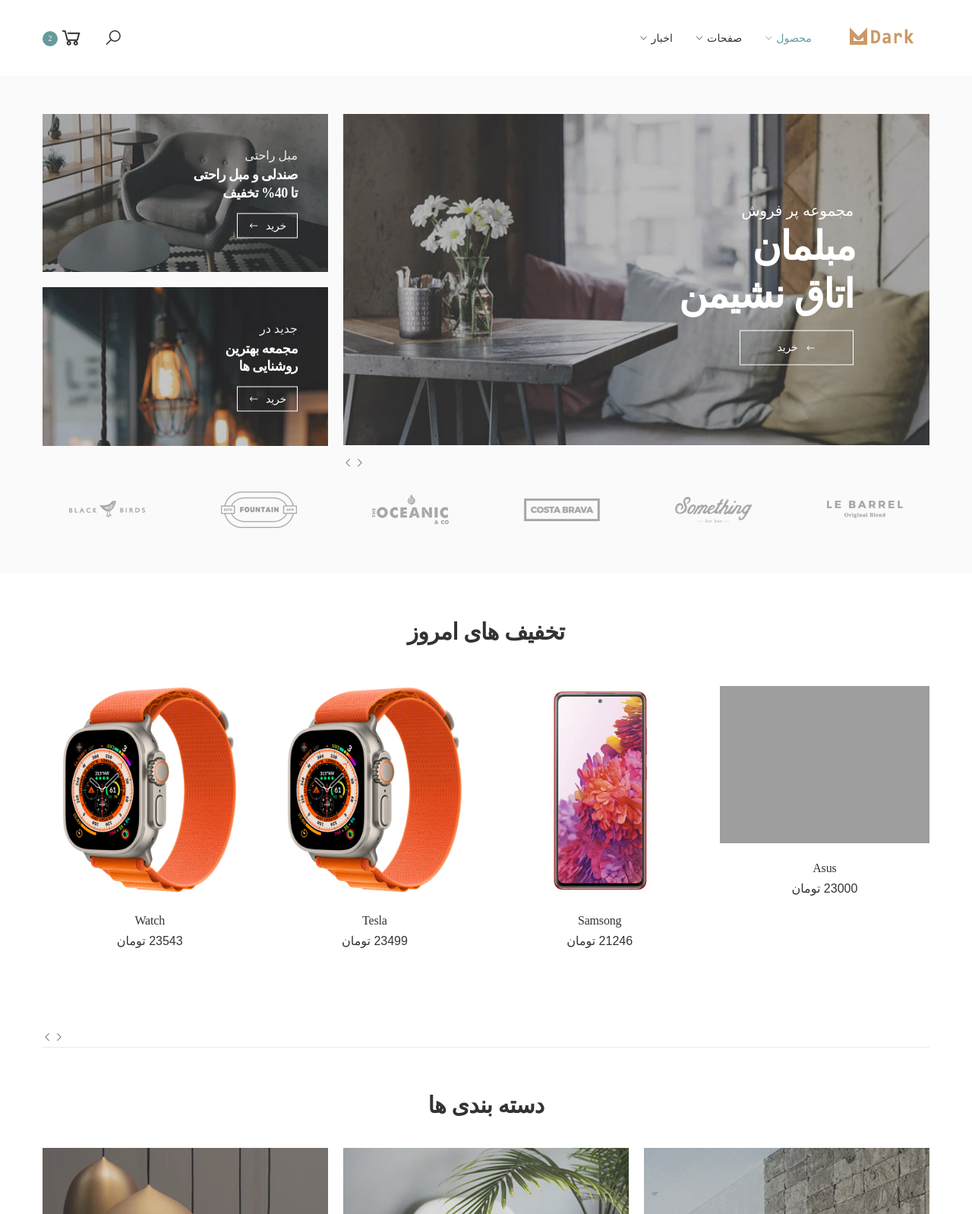
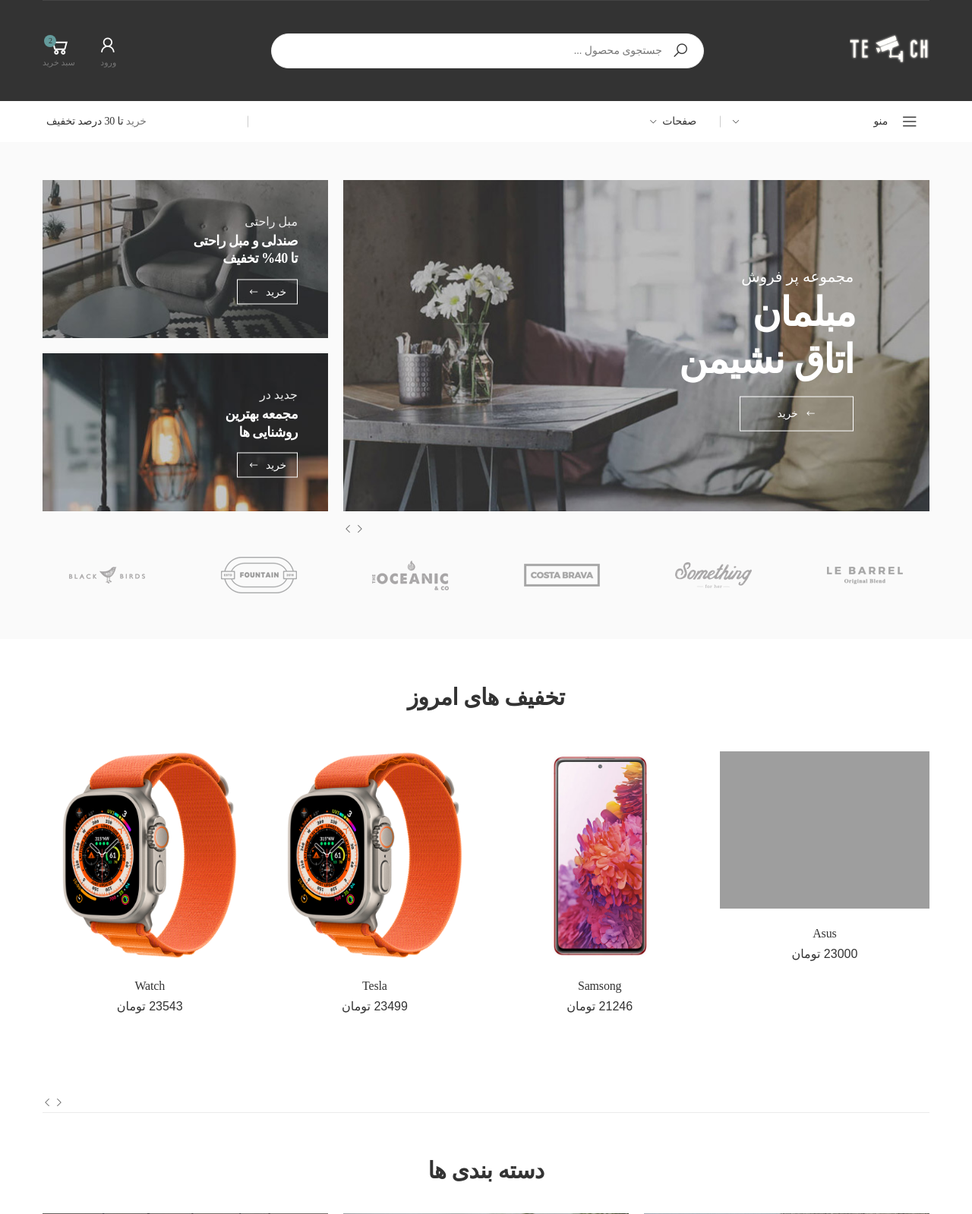
Before and after one commit to tahamusvi/webShop, a Django app: page / in a window 1280 px wide. Shown: the top 1598 px of the page at 76% size. Run offline with Django 4.2, Linux system fonts and the light colour scheme; data comes from the database, SQL or seed files in the repository; some libraries are stand-ins or nearby versions; some web fonts are replaced; grey boxes are pictures that could not be loaded.

Commit message:
add mobile menu and edit header

```diff
--- a/facades/templates/facades/base.html
+++ b/facades/templates/facades/base.html
@@ -36,7 +36,7 @@
 
   <div class="page-wrapper">
 
-  {% include 'facades/parts/header.html' %}
+  {% include 'facades/parts/black_header.html' %}
 
   {% block main %}{% endblock %}
 
@@ -46,6 +46,9 @@
 
 
   {% include 'facades/parts/footer.html' %}
+
+
+    {% include 'facades/parts/mobile.html' %}
 
 </div>
 
--- a/facades/templates/facades/home_parts/newStuff.html
+++ b/facades/templates/facades/home_parts/newStuff.html
@@ -60,7 +60,7 @@
                                 <div class="product-nav product-nav-dots">
                                     <a href="#" class="active" style="background: #333333;"><span
                                             class="sr-only">نام رنگ</span></a>
-                                    <a href="#" style="background: #e8e8e8;"><span class="sr-only">نام
+                                    <a href="#" style="background: #e8e238;"><span class="sr-only">نام
                                             رنگ</span></a>
                                 </div><!-- End .product-nav -->
                             </div><!-- End .product-body -->
--- /dev/null
+++ b/facades/templates/facades/parts/black_header.html
@@ -0,0 +1,223 @@
+{% load static %}
+
+<header class="header header-intro-clearance header-3">
+    <div class="header-top">
+        <div class="container">
+
+
+        </div><!-- End .container -->
+    </div><!-- End .header-top -->
+
+    <div class="header-middle">
+        <div class="container">
+            <div class="header-left">
+                <button class="mobile-menu-toggler">
+                    <span class="sr-only">فهرست</span>
+                    <i class="icon-bars"></i>
+                </button>
+
+                <a href="{% url 'facades:home' %}" class="logo">
+                    <img src="{% static 'facades/images/dorbin.png' %}" alt="Molla Logo" width="105" height="25">
+                </a>
+            </div><!-- End .header-left -->
+
+            <div class="header-center">
+                <div class="header-search header-search-extended header-search-visible d-none d-lg-block">
+                    <a href="#" class="search-toggle" role="button"><i class="icon-search"></i></a>
+                    <form action="#" method="get">
+                        <div class="header-search-wrapper search-wrapper-wide">
+                            <label for="q" class="sr-only">جستجو</label>
+                            <button class="btn btn-primary" type="submit"><i class="icon-search"></i></button>
+                            <input type="search" class="form-control" name="q" id="q"
+                                placeholder="جستجوی محصول ..." required>
+                        </div><!-- End .header-search-wrapper -->
+                    </form>
+                </div><!-- End .header-search -->
+            </div>
+
+            <div class="header-right">
+
+              <!-- Status Login -->
+
+                <div class="wishlist">
+                    <a href="wishlist.html" title="لیست محصولات مورد علاقه شما">
+                        <div class="icon">
+                            <i class="icon-user"></i>
+                            <!-- <span class="wishlist-count badge">New</span> -->
+                        </div>
+                        <p>ورود</p>
+                    </a>
+                </div><!-- End .compare-dropdown -->
+
+
+                <!-- Status Logined -->
+
+                <div class="dropdown cart-dropdown">
+                    <a href="#" class="dropdown-toggle" role="button" data-toggle="dropdown"
+                        aria-haspopup="true" aria-expanded="false" data-display="static">
+                        <div class="icon">
+                            <i class="icon-shopping-cart"></i>
+                            <span class="cart-count">2</span>
+                        </div>
+                        <p>سبد خرید</p>
+                    </a>
+
+                    <div class="dropdown-menu dropdown-menu-right">
+                        <div class="dropdown-cart-products">
+                            <div class="product">
+                                <div class="product-cart-details">
+                                    <h4 class="product-title">
+                                        <a href="product.html">کتونی ورزشی مخصوص دویدن رنگ بژ</a>
+                                    </h4>
+
+                                    <span class="cart-product-info">
+                                        <span class="cart-product-qty">1 x </span>
+                                        84,000 تومان
+                                    </span>
+                                </div><!-- End .product-cart-details -->
+
+                                <figure class="product-image-container">
+                                    <a href="product.html" class="product-image">
+                                        <img src="assets/images/products/cart/product-1.jpg" alt="product">
+                                    </a>
+                                </figure>
+                                <a href="#" class="btn-remove" title="حذف محصول"><i class="icon-close"></i></a>
+                            </div><!-- End .product -->
+
+                            <div class="product">
+                                <div class="product-cart-details">
+                                    <h4 class="product-title">
+                                        <a href="product.html">لباس زنانه آبی</a>
+                                    </h4>
+
+                                    <span class="cart-product-info">
+                                        <span class="cart-product-qty">1 x </span>
+                                        76,000 تومان
+                                    </span>
+                                </div><!-- End .product-cart-details -->
+
+                                <figure class="product-image-container">
+                                    <a href="product.html" class="product-image">
+                                        <img src="assets/images/products/cart/product-2.jpg" alt="product">
+                                    </a>
+                                </figure>
+                                <a href="#" class="btn-remove" title="حذف محصول"><i class="icon-close"></i></a>
+                            </div><!-- End .product -->
+                        </div><!-- End .cart-product -->
+
+                        <div class="dropdown-cart-total">
+                            <span>مجموع</span>
+
+                            <span class="cart-total-price">160,000 تومان</span>
+                        </div><!-- End .dropdown-cart-total -->
+
+                        <div class="dropdown-cart-action">
+                            <a href="cart.html" class="btn btn-primary">مشاهده سبد خرید</a>
+                            <a href="checkout.html" class="btn btn-outline-primary-2"><span>پرداخت</span><i
+                                    class="icon-long-arrow-left"></i></a>
+                        </div><!-- End .dropdown-cart-total -->
+                    </div><!-- End .dropdown-menu -->
+                </div><!-- End .cart-dropdown -->
+
+
+
+
+            </div><!-- End .header-right -->
+        </div><!-- End .container -->
+    </div><!-- End .header-middle -->
+
+    <div class="header-bottom sticky-header">
+        <div class="container">
+            <div class="header-left">
+                <div class="dropdown category-dropdown">
+                    <a href="#" class="dropdown-toggle" role="button" data-toggle="dropdown"
+                        aria-haspopup="true" aria-expanded="false" data-display="static"
+                        title="دسته بندی فروشگاه">
+                        منو <i class="icon-angle-down"></i>
+                    </a>
+
+                    <div class="dropdown-menu">
+                        <nav class="side-nav">
+                            <ul class="menu-vertical sf-arrows">
+
+                                <li class="item-lead"><a href="#">تخفیف های روزانه</a></li>
+                                <li class="item-lead"><a href="#">هدیه ها</a></li>
+                                <li class="item-lead"><a href="#">درباره ما</a></li>
+                                <li class="item-lead"><a href="#">ارتباط با ما</a></li>
+
+
+                            </ul><!-- End .menu-vertical -->
+                        </nav><!-- End .side-nav -->
+                    </div><!-- End .dropdown-menu -->
+                </div><!-- End .category-dropdown -->
+            </div><!-- End .header-left -->
+
+            <div class="header-center">
+                <nav class="main-nav">
+                    <ul class="menu sf-arrows">
+
+
+
+                        <li>
+                            <a href="#" class="sf-with-ul">صفحات </a>
+
+                            <ul>
+                                <li>
+                                    <a href="about.html" class="sf-with-ul">درباره ما</a>
+
+                                    <ul>
+                                        <li><a href="about.html">درباره ما 01</a></li>
+                                        <li><a href="about-2.html">درباره ما 02</a></li>
+                                    </ul>
+                                </li>
+                                <li>
+                                    <a href="contact.html" class="sf-with-ul">تماس با ما</a>
+
+                                    <ul>
+                                        <li><a href="contact.html">تماس با ما 01</a></li>
+                                        <li><a href="contact-2.html">تماس با ما 02</a></li>
+                                    </ul>
+                                </li>
+                                <li>
+                                    <a href="invoice-template/invoice-template.html" class="sf-with-ul">قالب
+                                        فاکتور</a>
+
+                                    <ul>
+                                        <li><a href="invoice-template/invoice-template.html">قالب فاکتور 01</a></li>
+                                        <li><a href="invoice-template/invoice-template2.html">قالب فاکتور 02</a></li>
+                                    </ul>
+                                </li>
+                                <li>
+                                    <a href="email-template/email-template.html" class="sf-with-ul">قالب
+                                        ایمیل</a>
+
+                                    <ul>
+                                        <li><a href="email-template/email-template.html">قالب ایمیل 01</a>
+                                        </li>
+                                        <li><a href="email-template/email-order-success.html">قالب ایمیل 02 - سفارش موفق</a>
+                                        </li>
+                                        <li><a href="email-template/email-promotional.html">قالب ایمیل 03</a>
+                                        </li>
+                                    </ul>
+                                </li>
+                                <li><a href="login.html">ورود</a></li>
+                                <li><a href="forget-password.html">فراموشی رمز عبور</a></li>
+                                <li><a href="track-order.html">پیگیری سفارش</a></li>
+                                <li><a href="faq.html">سوالات متداول</a></li>
+                                <li><a href="404.html">خطای 404</a></li>
+                                <li><a href="coming-soon.html">به زودی</a></li>
+                            </ul>
+                        </li>
+
+
+                    </ul><!-- End .menu -->
+                </nav><!-- End .main-nav -->
+            </div><!-- End .header-center -->
+
+            <div class="header-right">
+                <i class="la la-lightbulb-o"></i>
+                <p>خرید<span class="highlight">&nbsp;تا 30 درصد تخفیف</span></p>
+            </div>
+        </div><!-- End .container -->
+    </div><!-- End .header-bottom -->
+</header><!-- End .header -->
--- /dev/null
+++ b/facades/templates/facades/parts/mobile.html
@@ -0,0 +1,75 @@
+{% load static %}
+
+
+<!-- Mobile Menu -->
+<div class="mobile-menu-overlay"></div><!-- End .mobil-menu-overlay -->
+
+<div class="mobile-menu-container">
+    <div class="mobile-menu-wrapper">
+        <span class="mobile-menu-close"><i class="icon-close"></i></span>
+
+        <form action="#" method="get" class="mobile-search">
+            <label for="mobile-search" class="sr-only">جستجو</label>
+            <input type="search" class="form-control" name="mobile-search" id="mobile-search"
+                placeholder="جستجو در ..." required>
+            <button class="btn btn-primary" type="submit"><i class="icon-search"></i></button>
+        </form>
+
+        <ul class="nav nav-pills-mobile nav-border-anim" role="tablist">
+            <li class="nav-item">
+                <a class="nav-link active" id="mobile-menu-link" data-toggle="tab" href="#mobile-menu-tab"
+                    role="tab" aria-controls="mobile-menu-tab" aria-selected="true">منو</a>
+            </li>
+            <li class="nav-item">
+                <a class="nav-link" id="mobile-cats-link" data-toggle="tab" href="#mobile-cats-tab" role="tab"
+                    aria-controls="mobile-cats-tab" aria-selected="false">دسته بندی ها</a>
+            </li>
+        </ul>
+
+        <div class="tab-content">
+            <div class="tab-pane fade show active" id="mobile-menu-tab" role="tabpanel"
+                aria-labelledby="mobile-menu-link">
+                <nav class="mobile-nav">
+                    <ul class="mobile-menu">
+                        <li class="active">
+                            <a href="index-1.html">خانه</a>
+
+                            <ul>
+                                <li><a href="index-1.html">01 - فروشگاه مبلمان</a></li>
+                            </ul>
+                        </li>
+                        <li>
+                            <a href="category.html">فروشگاه</a>
+                            <ul>
+                                <li><a href="category-list.html">فروشگاه لیست</a></li>
+
+                                <li><a href="category-boxed.html"><span>فروشگاه با حالت بسته بدون سایدبار<span
+                                                class="tip tip-hot">ویژه</span></span></a></li>
+
+                                <li><a href="product-category-fullwidth.html"><span>دسته بندی محصولات تمام عرض<span
+                                                class="tip tip-new">جدید</span></span></a></li>
+                            </ul>
+                        </li>
+
+
+                    </ul>
+                </nav><!-- End .mobile-nav -->
+            </div><!-- .End .tab-pane -->
+            <div class="tab-pane fade" id="mobile-cats-tab" role="tabpanel" aria-labelledby="mobile-cats-link">
+                <nav class="mobile-cats-nav">
+                    <ul class="mobile-cats-menu">
+
+                        <li><a class="mobile-cats-lead" href="#">پیشنهاد روزانه</a></li>
+                        <li><a class="mobile-cats-lead" href="#">هدیه</a></li>
+
+                    </ul><!-- End .mobile-cats-menu -->
+                </nav><!-- End .mobile-cats-nav -->
+            </div><!-- .End .tab-pane -->
+        </div><!-- End .tab-content -->
+
+        <div class="social-icons">
+            <a href="#" class="social-icon" target="_blank" title="اینستاگرام"><i class="icon-instagram"></i></a>
+            <a href="#" class="social-icon" target="_blank" title="یوتیوب"><i class="icon-youtube"></i></a>
+        </div><!-- End .social-icons -->
+    </div><!-- End .mobile-menu-wrapper -->
+</div><!-- End .mobile-menu-container -->
```
Also changed, not shown: facades/static/facades/images/dorbin.png (added), facades/static/facades/images/logo.png (added).
